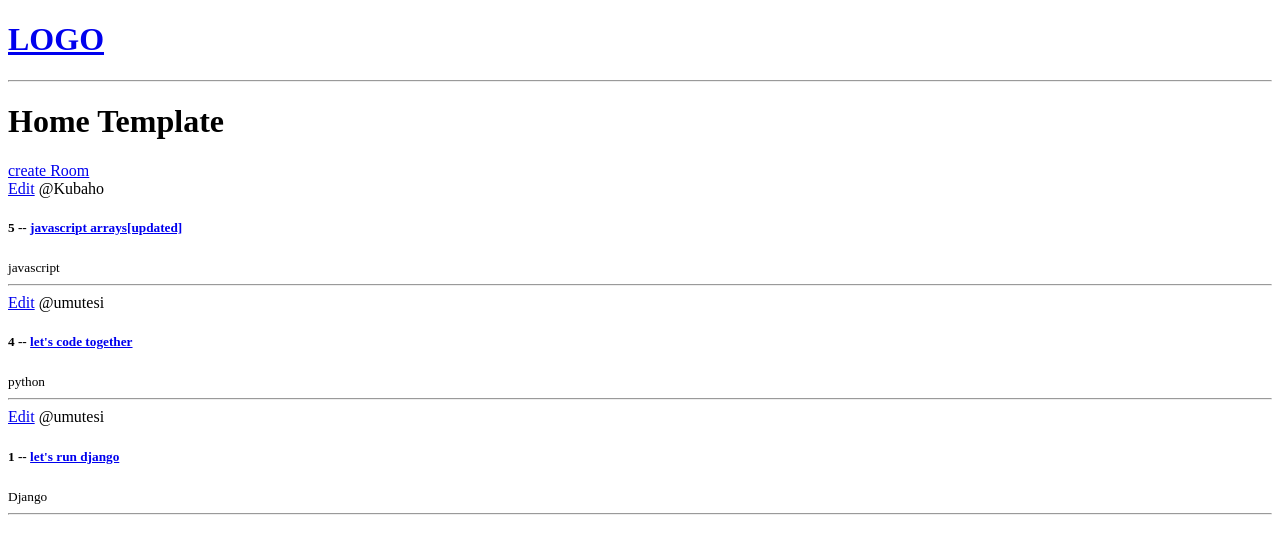
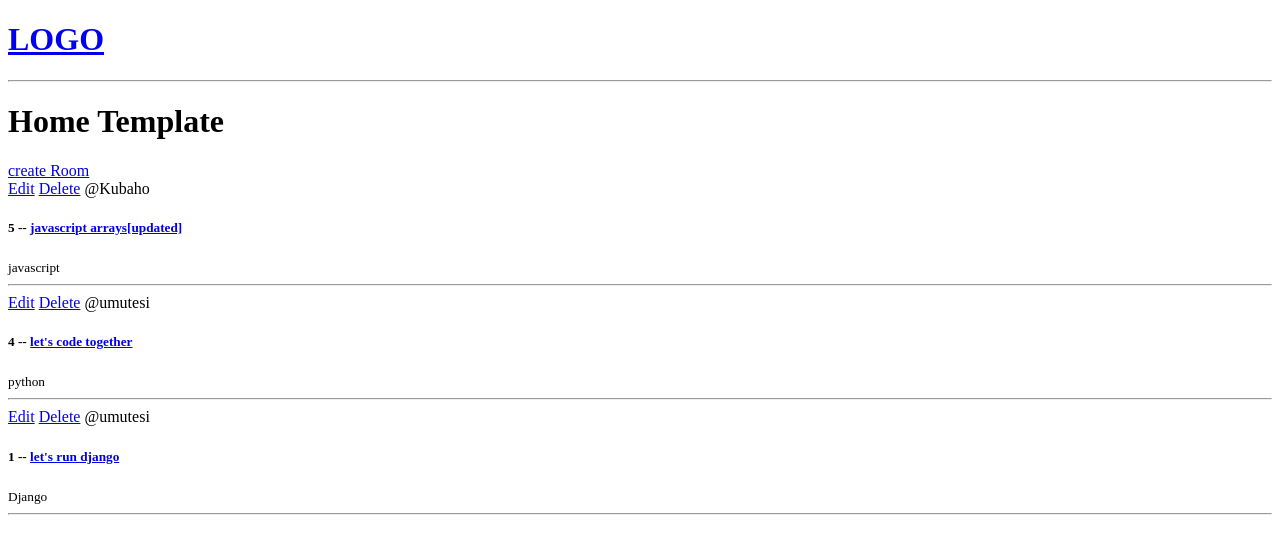
Before and after one commit to umutesililiane/Django_studybud, a Django app: page / in a window 1280 px wide. Shown: the top 554 px of the page. Run offline with Django 4.2, Linux system fonts and the light colour scheme; data comes from the database, SQL or seed files in the repository; both versions use the stored data as it was after the commit.

Commit message:
delete a room [Delete functionality]

```diff
--- a/base/templates/base/home.html
+++ b/base/templates/base/home.html
@@ -8,6 +8,7 @@
     {%for room in rooms%}
     <div>
       <a href="{% url 'update-room' room.id %}">Edit</a>
+      <a href="{% url 'delete-room' room.id %}">Delete</a>
       <span> @{{room.host.username}} </span>
       <h5>
         {{room.id}} -- <a href="{% url 'room' room.id %}">{{room.name}} </a>
--- a/base/urls.py
+++ b/base/urls.py
@@ -5,5 +5,6 @@ urlpatterns = [
     path('', views.home, name="home"),
     path('room/<str:pk>/', views.room, name="room"),
     path('create-room/', views.createRoom, name= "create-room"),
-    path('update-room/<str:pk>/', views.updateRoom, name= "update-room")
+    path('update-room/<str:pk>/', views.updateRoom, name= "update-room"),
+     path('delete-room/<str:pk>/', views.deleteRoom, name= "delete-room")
 ]
--- a/base/views.py
+++ b/base/views.py
@@ -44,3 +44,10 @@ def updateRoom(request, pk):
        context = {'form': form}
 
        return render (request, 'base/room_form.html', context)
+
+def deleteRoom(request,pk):
+      room = Room.objects.get(id=pk)
+      if request.method == 'POST':
+            room.delete()
+            return redirect('home')
+      return render(request, 'base/delete.html',{'obj':room})
```
Also changed, not shown: base/templates/base/delete.html (added, +9 -0 lines), db.sqlite3.
